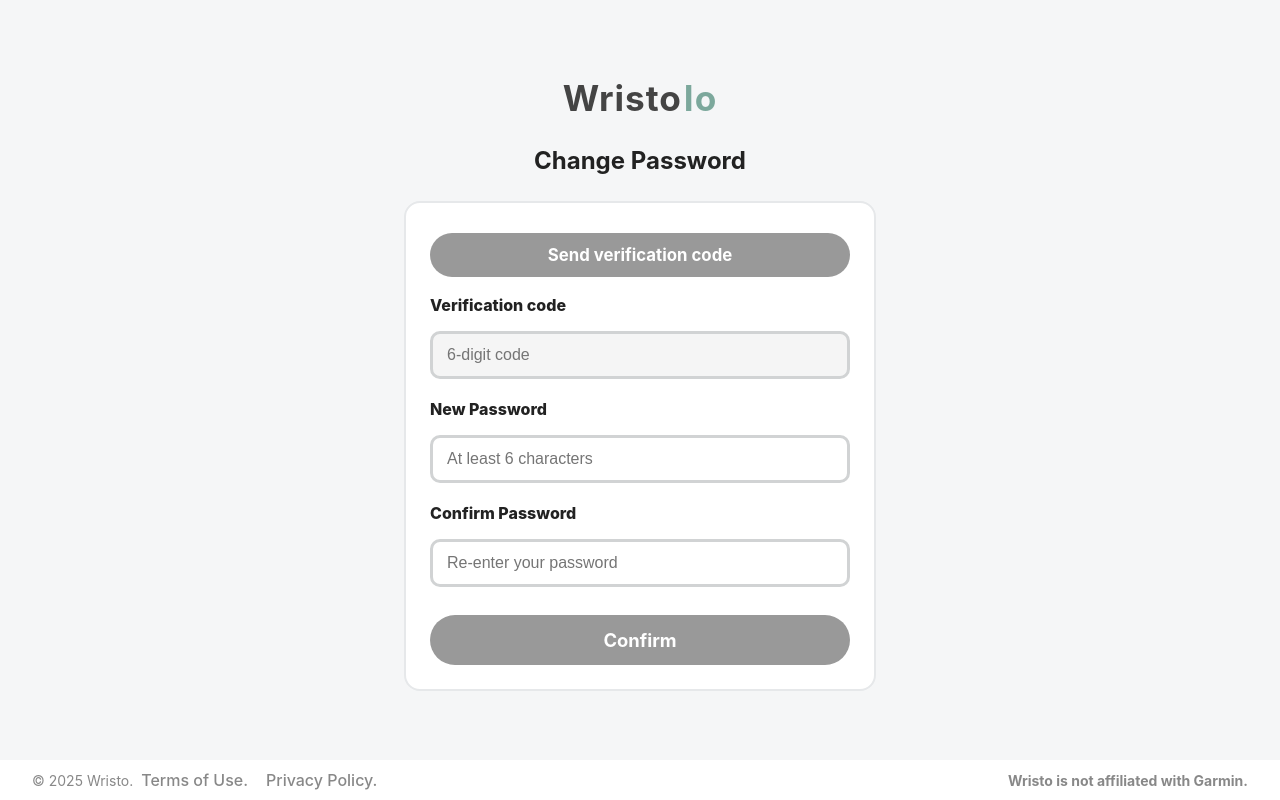
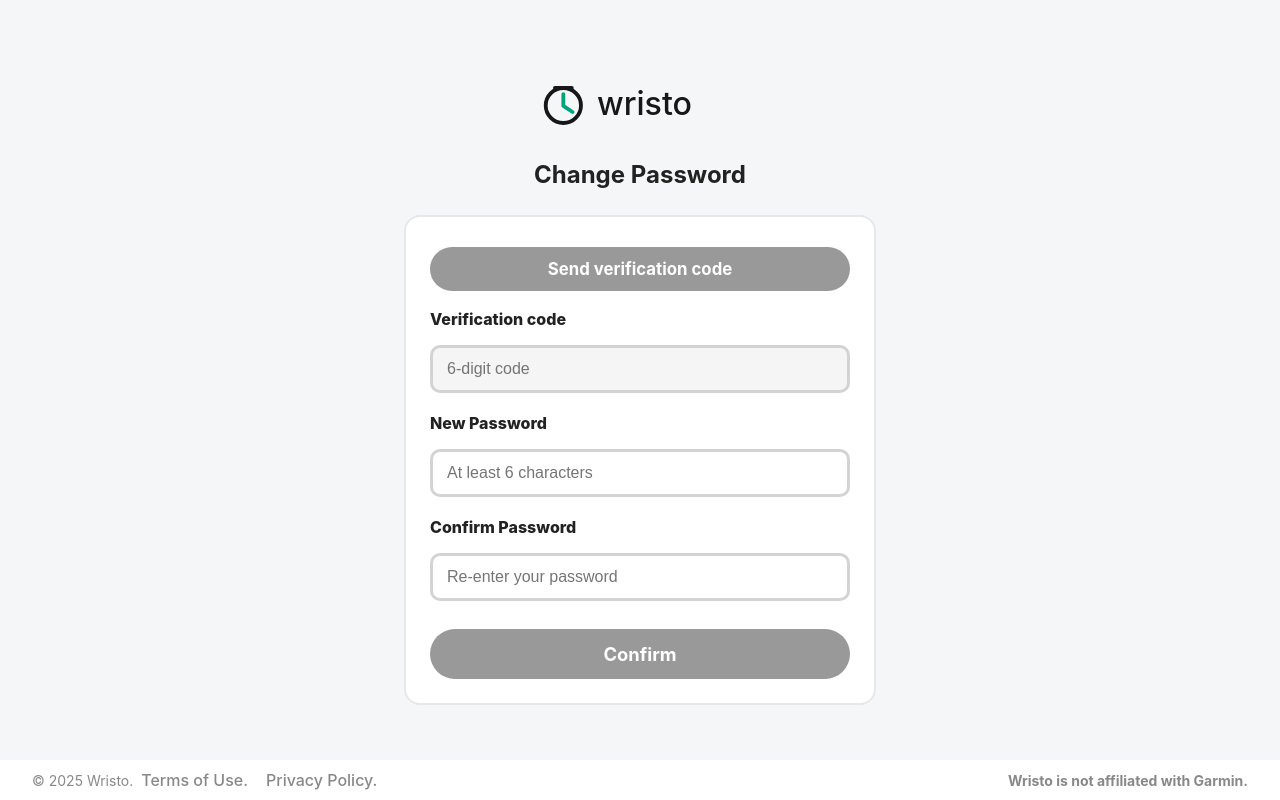
Before and after one commit to wonderfulest/wristo-sso, a Vue app: page /set-password in a window 1280 px wide. Built offline with nearby package versions, Linux system fonts and the light colour scheme.

Commit message:
update desc

```diff
--- /dev/null
+++ b/src/components/BrandLogo.vue
@@ -0,0 +1,12 @@
+<template>
+  <img class="brand-logo" src="/brand/wristo-logo-horizontal.svg" alt="Wristo" />
+</template>
+
+<style scoped>
+.brand-logo {
+  display: block;
+  width: 230px;
+  max-width: 68vw;
+  height: auto;
+}
+</style>
--- a/src/views/Auth.vue
+++ b/src/views/Auth.vue
@@ -1,10 +1,6 @@
 <template>
   <div class="auth-page">
-    <div class="auth-logo">
-      <span class="logo-bold">Wristo<span class="logo-green">Io</span></span>
-    </div>
-
-    <h2 class="auth-title">{{ client ? formatClient(client) + ' Continue' : 'Continue' }}</h2>
+    <BrandLogo class="auth-logo" />
 
     <div class="auth-card">
       <button class="google-btn" type="button" :disabled="loading" @click="handleGoogleLogin">
@@ -109,6 +105,7 @@
 import { useRoute } from 'vue-router'
 import { sendEmailCode, ssoLogin } from '@/api/auth'
 import { useUserStore } from '@/store/user'
+import BrandLogo from '@/components/BrandLogo.vue'
 
 declare const google: any
 
@@ -126,17 +123,13 @@
 const codeState = ref<CodeState>('idle')
 const sendCooldown = ref(0)
 
-const client = ref('')
 const redirectUri = ref('')
 
 const errors = reactive({ email: '', code: '' })
 
-const formatClient = (c: string) => c.charAt(0).toUpperCase() + c.slice(1)
-
 const googleClientId = import.meta.env.VITE_GOOGLE_CLIENT_ID || ''
 
 onMounted(() => {
-  client.value = (route.query.client as string) || ''
   redirectUri.value = (route.query.redirect_uri as string) || ''
 })
 
@@ -337,22 +330,7 @@
 }
 
 .auth-logo {
-  font-size: 2.2rem;
-  font-weight: bold;
   margin-bottom: 18px;
-  letter-spacing: 1px;
-  text-align: center;
-}
-
-.logo-bold {
-  color: #444;
-  font-weight: 700;
-}
-
-.logo-green {
-  color: #7ca89c;
-  font-weight: 700;
-  margin-left: 2px;
 }
 
 .auth-title {
--- a/src/views/ChangeEmail.vue
+++ b/src/views/ChangeEmail.vue
@@ -1,8 +1,6 @@
 <template>
   <div class="change-email-page">
-    <div class="change-email-logo">
-      <span class="logo-bold">Wristo<span class="logo-green">Io</span></span>
-    </div>
+    <BrandLogo class="change-email-logo" />
 
     <h2 class="change-email-title">Change Email</h2>
 
@@ -75,6 +73,7 @@
 import { useRoute } from 'vue-router'
 import { ElMessage } from 'element-plus'
 import { sendEmailCode, changeEmailByCode } from '@/api/auth'
+import BrandLogo from '@/components/BrandLogo.vue'
 
 const route = useRoute()
 
@@ -215,22 +214,7 @@
 }
 
 .change-email-logo {
-  font-size: 2.2rem;
-  font-weight: bold;
   margin-bottom: 18px;
-  letter-spacing: 1px;
-  text-align: center;
-}
-
-.logo-bold {
-  color: #444;
-  font-weight: 700;
-}
-
-.logo-green {
-  color: #7ca89c;
-  font-weight: 700;
-  margin-left: 2px;
 }
 
 .change-email-title {
--- a/src/views/ForgotPassword.vue
+++ b/src/views/ForgotPassword.vue
@@ -1,8 +1,6 @@
 <template>
   <div class="forgot-page">
-    <div class="forgot-logo">
-      <span class="logo-bold">Wristo<span class="logo-green">Io</span></span>
-    </div>
+    <BrandLogo class="forgot-logo" />
     <h2 class="forgot-title">Forgot Password</h2>
     <form class="forgot-form" @submit.prevent="handleForgot">
       <label class="forgot-label" for="email">Email Address</label>
@@ -30,6 +28,7 @@
 import { useRouter } from 'vue-router'
 import { ElMessage } from 'element-plus'
 import { requestResetPassword } from '@/api/auth'
+import BrandLogo from '@/components/BrandLogo.vue'
 
 const router = useRouter()
 const email = ref('')
@@ -88,20 +87,7 @@
   }
 }
 .forgot-logo {
-  font-size: 2.2rem;
-  font-weight: bold;
   margin-bottom: 18px;
-  letter-spacing: 1px;
-  text-align: center;
-}
-.logo-bold {
-  color: #222;
-  font-weight: 700;
-}
-.logo-green {
-  color: #7ca89c;
-  font-weight: 700;
-  margin-left: 2px;
 }
 .forgot-title {
   font-size: 1.5rem;
--- a/src/views/Login.vue
+++ b/src/views/Login.vue
@@ -1,9 +1,7 @@
 <template>
   <div class="login-page">
-    <div class="login-logo">
-      <span class="logo-bold">Wristo<span class="logo-green">Io</span></span>
-    </div>
-    <h2 class="login-title">{{ client ? formatClient(client) + ' Login' : 'SSO Login' }}</h2>
+    <BrandLogo class="login-logo" />
+    <h2 class="login-title">SSO Login</h2>
     <form class="login-form" @submit.prevent="handleLogin">
       <label class="login-label" for="email">Email Address</label>
       <input
@@ -46,6 +44,7 @@
 import { useRoute } from 'vue-router'
 import { ssoLogin } from '@/api/auth'
 import { ApiResponse } from '@/types/api'
+import BrandLogo from '@/components/BrandLogo.vue'
 
 const email = ref('')
 const password = ref('')
@@ -53,15 +52,9 @@
 const userStore = useUserStore()
 const route = useRoute()
 
-const client = ref('')
 const redirectUri = ref('')
 
-const formatClient = (client: string) => {
-  return client.charAt(0).toUpperCase() + client.slice(1)
-}
-
 onMounted(() => {
-  client.value = route.query.client as string || ''
   // 获取 URL 查询参数中的 redirect_uri
   redirectUri.value = route.query.redirect_uri as string || ''
   console.log('redirectUri', redirectUri.value)
@@ -117,20 +110,7 @@
   }
 }
 .login-logo {
-  font-size: 2.2rem;
-  font-weight: bold;
   margin-bottom: 18px;
-  letter-spacing: 1px;
-  text-align: center;
-}
-.logo-bold {
-  color: #444;
-  font-weight: 700;
-}
-.logo-green {
-  color: #7ca89c;
-  font-weight: 700;
-  margin-left: 2px;
 }
 .login-title {
   font-size: 1.5rem;
--- a/src/views/Register.vue
+++ b/src/views/Register.vue
@@ -1,9 +1,7 @@
 <template>
   <div class="register-page">
-    <div class="register-logo">
-      <span class="logo-bold">Wristo<span class="logo-green">Io</span></span>
-    </div>
-    <h2 class="register-title">{{ client ? formatClient(client) + ' Sign Up' : 'Developer Sign Up' }}</h2>
+    <BrandLogo class="register-logo" />
+    <h2 class="register-title">Sign Up</h2>
     <form class="register-form" @submit.prevent="handleRegister">
       <label class="register-label" for="username">Full Name</label>
       <input
@@ -67,6 +65,7 @@
 import { useRouter, useRoute } from 'vue-router'
 import { useUserStore } from '@/store/user'
 import { ElMessage } from 'element-plus'
+import BrandLogo from '@/components/BrandLogo.vue'
 
 const router = useRouter()
 const route = useRoute()
@@ -86,10 +85,6 @@
 
 const client = ref('')
 const redirectUri = ref('')
-
-const formatClient = (client: string) => {
-  return client.charAt(0).toUpperCase() + client.slice(1)
-}
 
 onMounted(() => {
   client.value = route.query.client as string || ''
@@ -186,20 +181,7 @@
   }
 }
 .register-logo {
-  font-size: 2.2rem;
-  font-weight: bold;
   margin-bottom: 18px;
-  letter-spacing: 1px;
-  text-align: center;
-}
-.logo-bold {
-  color: #222;
-  font-weight: 700;
-}
-.logo-green {
-  color: #7ca89c;
-  font-weight: 700;
-  margin-left: 2px;
 }
 .register-title {
   font-size: 1.5rem;
--- a/src/views/ResetPassword.vue
+++ b/src/views/ResetPassword.vue
@@ -1,8 +1,6 @@
 <template>
   <div class="reset-page">
-    <div class="reset-logo">
-      <span class="logo-bold">Wristo<span class="logo-green">Io</span></span>
-    </div>
+    <BrandLogo class="reset-logo" />
     <h2 class="reset-title">Reset Password</h2>
     <div v-if="loading" class="reset-loading">Validating token...</div>
     <div v-else>
@@ -47,6 +45,7 @@
 import { useRouter, useRoute } from 'vue-router'
 import { ElMessage } from 'element-plus'
 import { verifyResetToken, resetPassword } from '@/api/auth'
+import BrandLogo from '@/components/BrandLogo.vue'
 
 const router = useRouter()
 const route = useRoute()
@@ -137,20 +136,7 @@
   }
 }
 .reset-logo {
-  font-size: 2.2rem;
-  font-weight: bold;
   margin-bottom: 18px;
-  letter-spacing: 1px;
-  text-align: center;
-}
-.logo-bold {
-  color: #222;
-  font-weight: 700;
-}
-.logo-green {
-  color: #7ca89c;
-  font-weight: 700;
-  margin-left: 2px;
 }
 .reset-title {
   font-size: 1.5rem;
--- a/src/views/SetPassword.vue
+++ b/src/views/SetPassword.vue
@@ -1,8 +1,6 @@
 <template>
   <div class="set-password-page">
-    <div class="set-password-logo">
-      <span class="logo-bold">Wristo<span class="logo-green">Io</span></span>
-    </div>
+    <BrandLogo class="set-password-logo" />
 
     <h2 class="set-password-title">{{ isSet ? 'Set Password' : 'Change Password' }}</h2>
 
@@ -86,6 +84,7 @@
 import { useRoute } from 'vue-router'
 import { ElMessage } from 'element-plus'
 import { sendEmailCode, resetPasswordByCode } from '@/api/auth'
+import BrandLogo from '@/components/BrandLogo.vue'
 
 const route = useRoute()
 
@@ -246,22 +245,7 @@
 }
 
 .set-password-logo {
-  font-size: 2.2rem;
-  font-weight: bold;
   margin-bottom: 18px;
-  letter-spacing: 1px;
-  text-align: center;
-}
-
-.logo-bold {
-  color: #444;
-  font-weight: 700;
-}
-
-.logo-green {
-  color: #7ca89c;
-  font-weight: 700;
-  margin-left: 2px;
 }
 
 .set-password-title {
```
Also changed, not shown: public/brand/wristo-logo-horizontal.svg (added).
